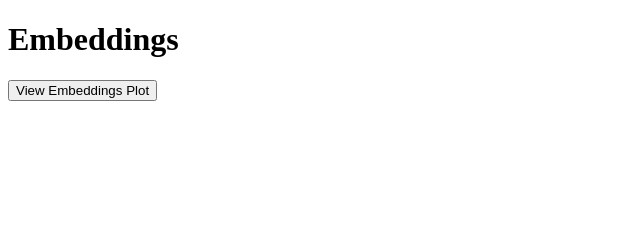
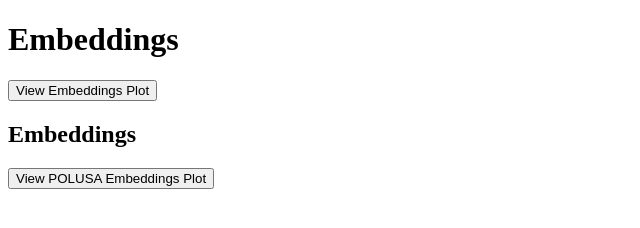
Before and after one commit to GiacomoRattazzi/thesis_MScIS, a plain HTML site: page index.html in a window 1280 px wide. Shown: the whole page, without its empty margins (0-640 px from the left). Drawn offline with Linux system fonts and the light colour scheme.

Commit message:
Update index.html

```diff
--- a/index.html
+++ b/index.html
@@ -6,5 +6,7 @@
 <body>
     <h1>Embeddings</h1>
     <button onclick="window.location.href='https://giacomorattazzi.github.io/thesis_MScIS/Emb_Plot.html';">View Embeddings Plot</button>
+    <h2>Embeddings</h2>
+    <button onclick="window.location.href='https://giacomorattazzi.github.io/thesis_MScIS/POLLUSA_Emb_Plot.html';">View POLUSA Embeddings Plot</button>
 </body>
 </html>
```
